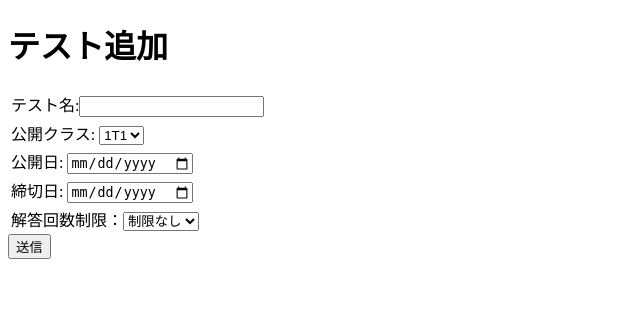
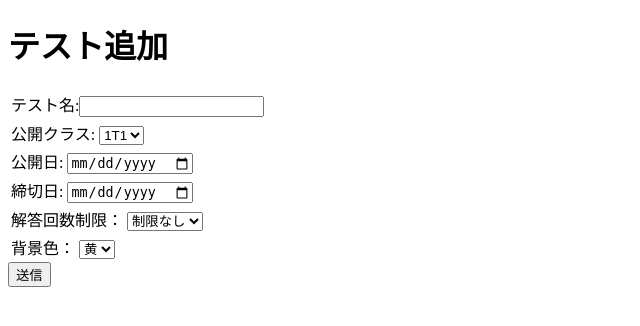
Before and after one commit to HKen12340/manalog, a PHP site: page /task_Mgmt/task_edit/task_edit.php in a window 1280 px wide. Shown: the top 326 px of the page, without its empty margins (0-640 px from the left). Run offline with PHP 8.4, Linux system fonts and the light colour scheme.

Commit message:
課題スケジュール色設定 追加

```diff
--- a/task_Mgmt/task_edit/task_edit.php
+++ b/task_Mgmt/task_edit/task_edit.php
@@ -30,10 +30,24 @@
     <td>締切日: <input type="date" name = "endDay"></td>
     </tr>
     <tr>
-    <td>解答回数制限：<select name="answer_limit">
-        <option value="0">制限なし</option>
-        <option value="1">1回まで</option>
-      </select></td>
+      <td>
+        解答回数制限：
+        <select name="answer_limit">
+          <option value="0">制限なし</option>
+          <option value="1">1回まで</option>
+        </select>
+      </td>
+    </tr>
+    <tr>
+      <td>
+        背景色：
+        <select name="back_color">
+          <option value="yellow">黄</option>
+          <option value="red">赤</option>
+          <option value="#000099">青</option>
+          <option value="green">緑</option>
+        </select>
+      </td>
     </tr>
   </table>
   <input type="submit" value="送信">
```
Also changed, not shown: task_Mgmt/task_edit/task_edit_db.php (+4 -5 lines).
